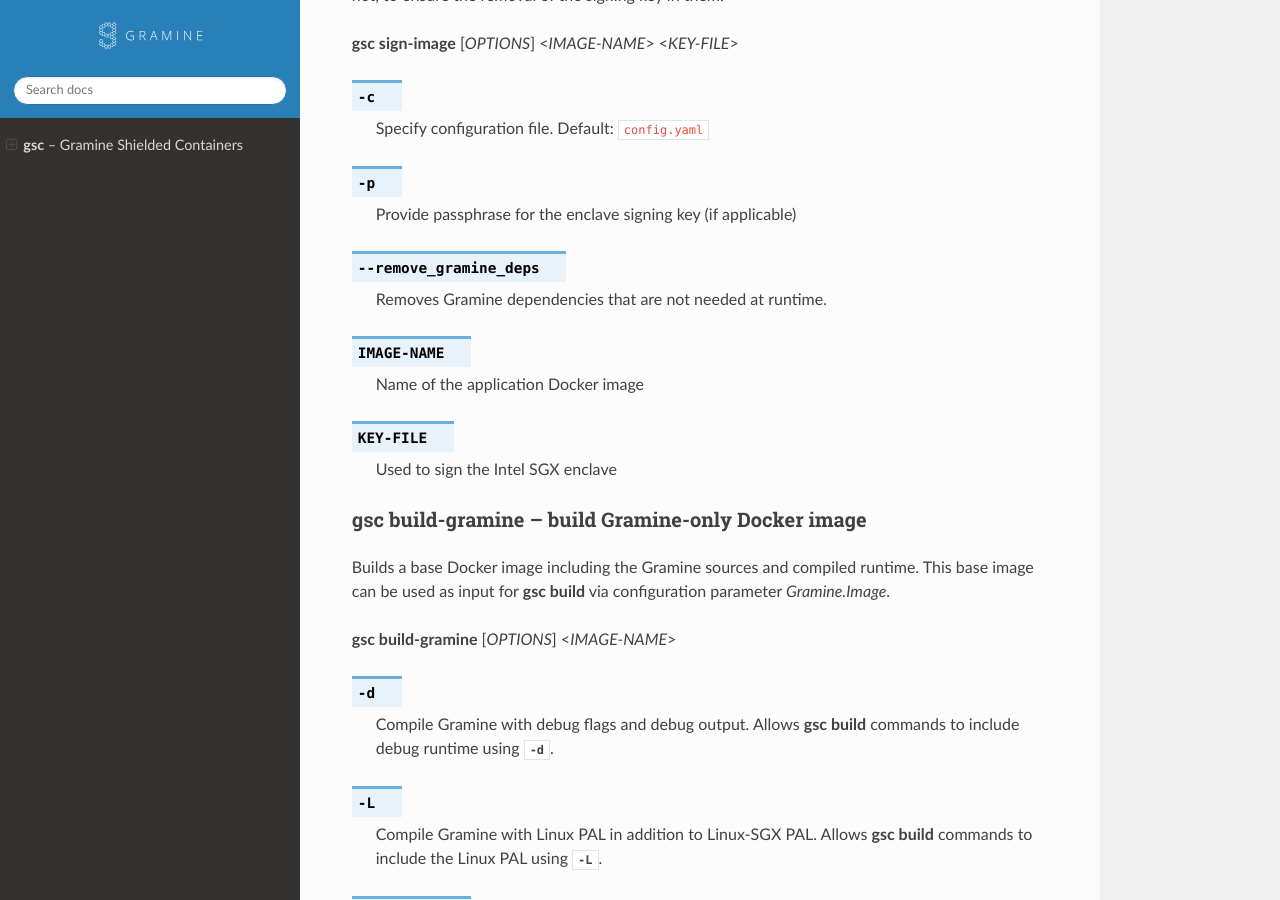
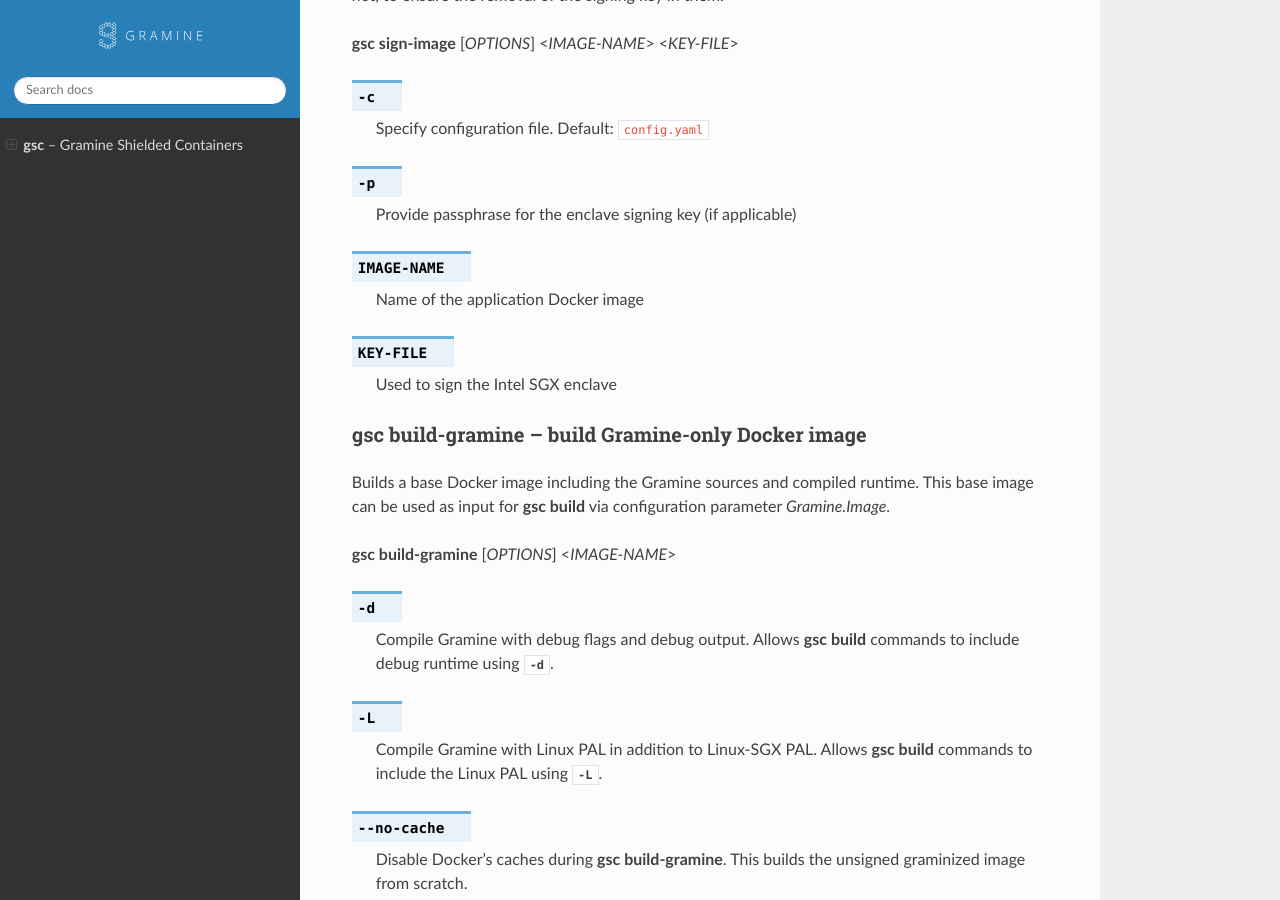
Before and after one commit to gramineproject/gsc, a Sphinx documentation site: the page built from Documentation/index.rst, in a window 1280 px wide and 900 px high, scrolled down 2760 px. Built offline with Sphinx 7.4.7 and the Read the Docs theme 2.0.0, drawn with Linux system fonts in a browser that asks for light colours.

Commit message:
fixup! Reduce size of the final GSC image
Signed-off-by: abin <abinx.mathew@intel.com>

```diff
--- a/Documentation/index.rst
+++ b/Documentation/index.rst
@@ -148,10 +148,6 @@ of the signing key in them.
 .. option:: -p
 
    Provide passphrase for the enclave signing key (if applicable)
-
-.. option:: --remove_gramine_deps
-
-   Removes Gramine dependencies that are not needed at runtime.
 
 .. option:: IMAGE-NAME
 
--- a/gsc.py
+++ b/gsc.py
@@ -366,7 +366,7 @@ def gsc_sign_image(args):
         # `forcerm` parameter forces removal of intermediate Docker images even after unsuccessful
         # builds, to not leave the signing key lingering in any Docker containers
         build_docker_image(docker_socket.api, tmp_build_path, signed_image_name, 'Dockerfile.sign',
-                forcerm=True, buildargs={"passphrase": args.passphrase,"remove_depends":str(args.remove_gramine_deps)})
+                           forcerm=True, buildargs={"passphrase": args.passphrase})
     finally:
         os.remove(tmp_build_key_path)
 
@@ -502,7 +502,6 @@ sub_sign.add_argument('-c', '--config_file', type=argparse.FileType('r', encodin
 sub_sign.add_argument('image', help='Name of the application (base) Docker image.')
 sub_sign.add_argument('key', help='Key to sign the Intel SGX enclaves inside the Docker image.')
 sub_sign.add_argument('-p', '--passphrase', help='Passphrase for the signing key.')
-sub_sign.add_argument('--remove_gramine_deps', action='store_true', help='Removes Gramine dependencies that are not needed at runtime')
 
 sub_info = subcommands.add_parser('info-image', help='Retrieve information about a graminized '
                                   'Docker image')
```
Also changed, not shown: 5 other files.
